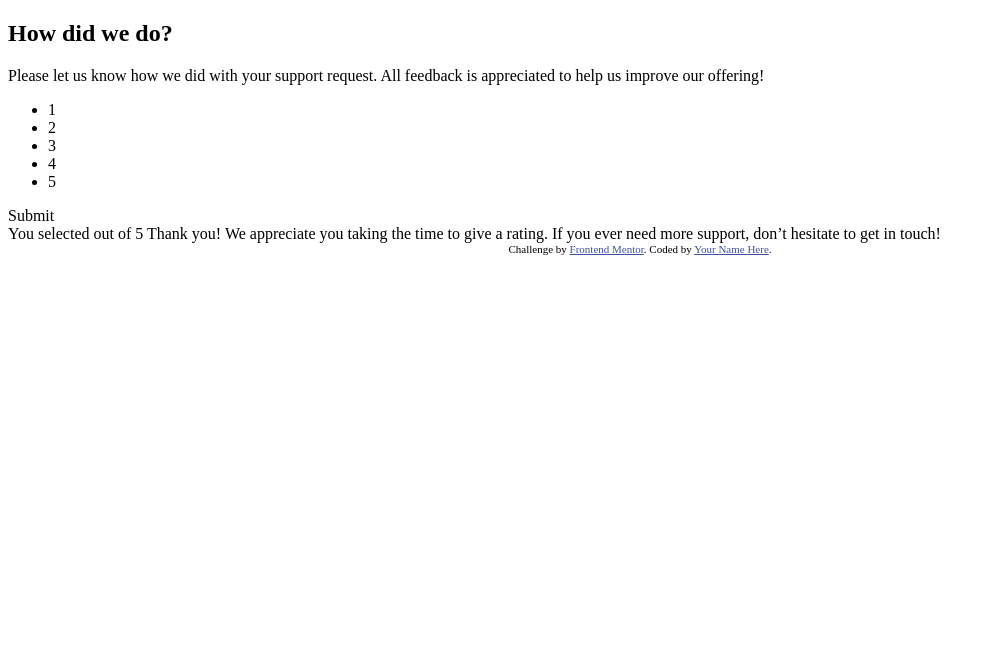
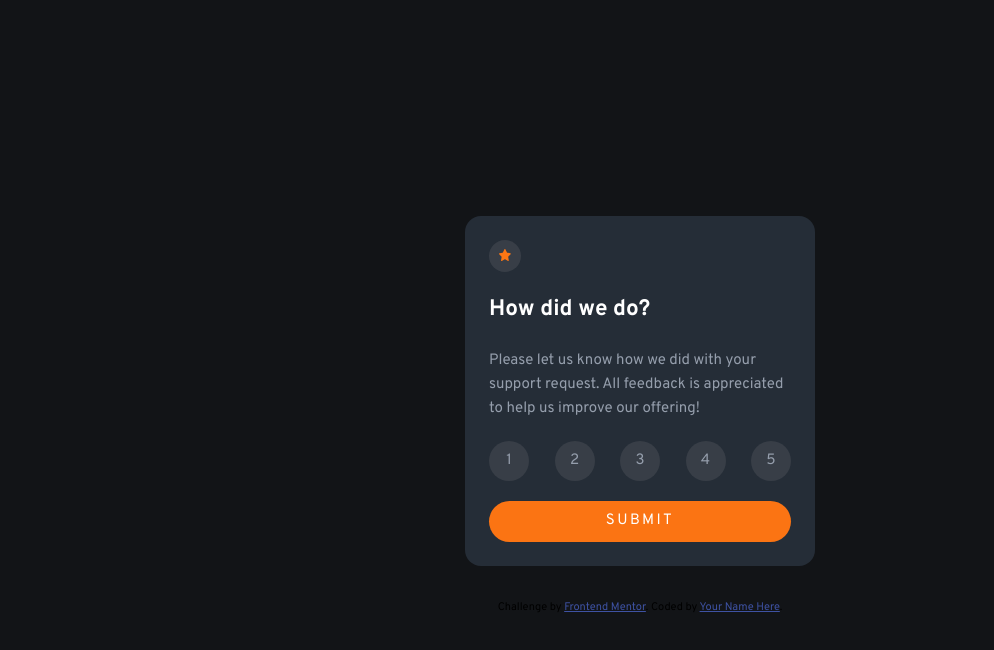
Before and after one commit to rubuz/interactive-rating-component-main, a plain HTML site: page index.html in a window 1280 px wide. Shown: the whole page, without its empty margins (0-994 px from the left). Drawn offline with Linux system fonts and the light colour scheme.

Commit message:
html and css done

```diff
--- a/index.html
+++ b/index.html
@@ -40,12 +40,16 @@
   <body>
     <!-- Rating card -->
     <article class="card rating__card">
+      <div class="star__icon">
+        <img src="/images/icon-star.svg" alt="Icon of a little star" />
+      </div>
+
       <h1 class="card__title">How did we do?</h1>
       <p class="main__text">
         Please let us know how we did with your support request. All feedback is
         appreciated to help us improve our offering!
       </p>
-      <ul>
+      <ul class="rating__list">
         <li class="rating__btn">1</li>
         <li class="rating__btn">2</li>
         <li class="rating__btn">3</li>
@@ -56,16 +60,18 @@
     </article>
 
     <!-- Thank you card -->
-    <article class="card thank__card"></article>
-
-    <!-- Thank you state start -->
-
-    You selected
-    <!-- Add rating here -->
-    out of 5 Thank you! We appreciate you taking the time to give a rating. If
-    you ever need more support, don’t hesitate to get in touch!
-
-    <!-- Thank you state end -->
+    <article class="card thank__card hidden">
+      <img
+        src="images/illustration-thank-you.svg"
+        alt="Picture of a credit card flying through a mobile device"
+      />
+      <p class="rating__choice">You selected out 1 of 5</p>
+      <h1 class="thank__title">Thank you!</h1>
+      <p class="main__thank-text">
+        We appreciate you taking the time to give a rating. If you ever need
+        more support, don’t hesitate to get in touch!
+      </p>
+    </article>
 
     <footer>
       <div class="attribution">
--- a/style.css
+++ b/style.css
@@ -0,0 +1,205 @@
+:root {
+  --clr-primary-400: hsl(25, 97%, 53%);
+
+  --clr-neutral-100: hsl(0, 0%, 100%);
+  --clr-neutral-200: hsl(217, 12%, 63%);
+  --clr-neutral-400: hsl(216, 12%, 54%);
+  --clr-neutral-500: hsl(216, 12%, 25%);
+  --clr-neutral-600: hsl(213, 19%, 18%);
+  --clr-neutral-800: hsl(216, 12%, 8%);
+
+  --ff-base: "Overpass", sans-serif;
+
+  --fw-regular: 400;
+  --fw-bold: 700;
+}
+
+/*
+  1. Use a more-intuitive box-sizing model.
+*/
+*,
+*::before,
+*::after {
+  box-sizing: border-box;
+}
+/*
+  2. Remove default margin
+*/
+* {
+  margin: 0;
+}
+/*
+  3. Allow percentage-based heights in the application
+*/
+html,
+body {
+  height: 100%;
+}
+/*
+  Typographic tweaks!
+  4. Add accessible line-height
+  5. Improve text rendering
+*/
+body {
+  line-height: 1.7;
+  -webkit-font-smoothing: antialiased;
+}
+/*
+  6. Improve media defaults
+*/
+img,
+picture,
+video,
+canvas,
+svg {
+  display: block;
+  max-width: 100%;
+}
+/*
+  7. Remove built-in form typography styles
+*/
+input,
+button,
+textarea,
+select {
+  font: inherit;
+}
+/*
+  8. Avoid text overflows
+*/
+p,
+h1,
+h2,
+h3,
+h4,
+h5,
+h6 {
+  overflow-wrap: break-word;
+}
+
+/* General styling */
+
+body {
+  font-family: var(--ff-base);
+  font-size: 0.9375rem;
+  font-weight: var(--fw-regular);
+  background-color: var(--clr-neutral-800);
+
+  display: grid;
+  place-content: center;
+  margin: 1rem;
+}
+
+.card {
+  background-color: var(--clr-neutral-600);
+  padding: 1.5rem;
+  max-width: 350px;
+  height: 350px;
+  border-radius: 1rem;
+  /* display: flex;
+  flex-direction: column; */
+  display: grid;
+  gap: 1.2rem;
+}
+
+h1 {
+  color: var(--clr-neutral-100);
+}
+
+p {
+  color: var(--clr-neutral-200);
+}
+
+footer {
+  margin-top: 2rem;
+}
+
+/* Main card styling */
+
+.star__icon {
+  background-color: var(--clr-neutral-500);
+  border-radius: 50%;
+  padding: 0.6rem;
+  width: 2rem;
+}
+
+.main__text {
+  line-height: 1.5rem;
+}
+
+.rating__list {
+  list-style: none;
+  padding: 0;
+  display: flex;
+  justify-content: space-between;
+}
+
+.rating__btn {
+  width: 2.5rem;
+  height: 2.5rem;
+  padding: 0rem;
+  border-radius: 50%;
+  background-color: var(--clr-neutral-500);
+  color: var(--clr-neutral-200);
+  display: flex;
+  justify-content: center;
+  align-items: center;
+  line-height: 2;
+  transition: 0.3s;
+}
+
+.rating__btn:is(:hover, :focus) {
+  cursor: pointer;
+  background-color: var(--clr-neutral-200);
+  color: var(--clr-neutral-100);
+}
+.rating__btn:active {
+  background-color: var(--clr-primary-400);
+  color: var(--clr-neutral-100);
+}
+
+.submit__btn {
+  width: 100%;
+  background-color: var(--clr-primary-400);
+  color: var(--clr-neutral-100);
+  text-align: center;
+  text-transform: uppercase;
+  letter-spacing: 0.15rem;
+  line-height: 2;
+  padding: 0.3rem 0;
+  border-radius: 500px;
+  font-weight: var(--fw-regular);
+  transition: 0.3s;
+}
+
+.submit__btn:is(:hover, :focus, :active) {
+  cursor: pointer;
+  background-color: var(--clr-neutral-100);
+  color: var(--clr-primary-400);
+}
+
+/* Thank you card */
+
+.hidden {
+  display: none;
+}
+
+.thank__card {
+  justify-items: center;
+}
+
+.thank__card img {
+  width: 45%;
+}
+
+.rating__choice {
+  color: var(--clr-primary-400);
+  background-color: var(--clr-neutral-500);
+  padding: 0.2rem 1rem;
+  border-radius: 500px;
+  line-height: 2;
+}
+
+.main__thank-text {
+  text-align: center;
+}
```
